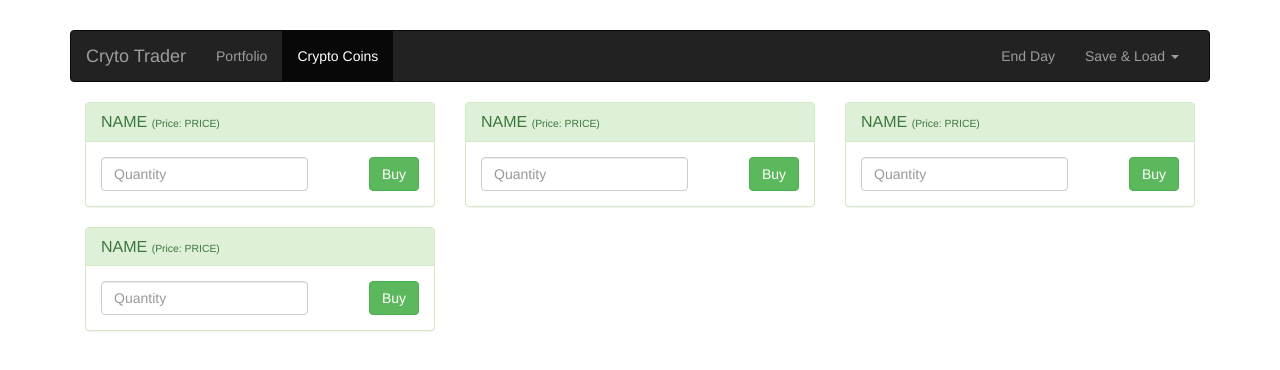
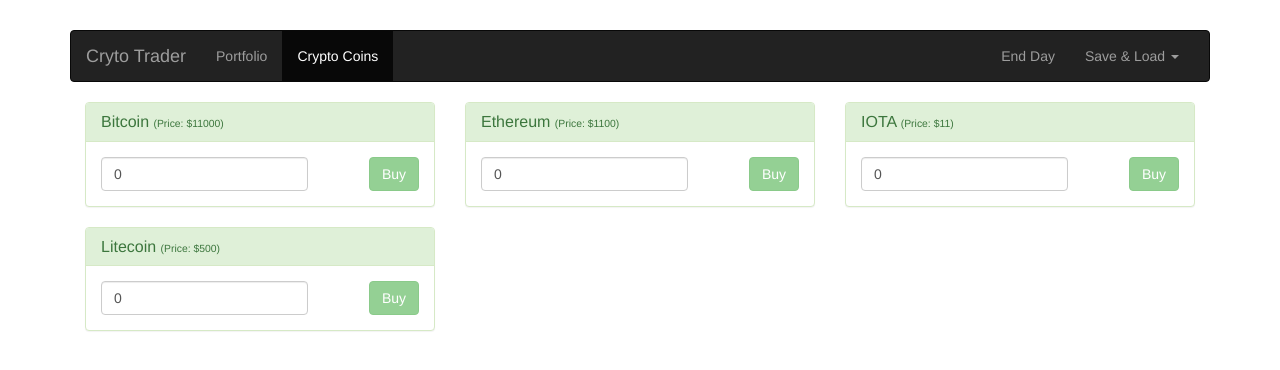
Before and after one commit to npkumar/crypto-trader, a Vue app: page /cryptocoins in a window 1280 px wide. Shown: the top 370 px of the page. Built offline with nearby package versions, Linux system fonts and the light colour scheme.

Commit message:
Add buy button for CryptoCoin component

```diff
--- a/src/components/cryptocoins/CryptoCoin.vue
+++ b/src/components/cryptocoins/CryptoCoin.vue
@@ -3,18 +3,48 @@
     <div class="panel panel-success">
       <div class="panel-heading">
         <h3 class="panel-title">
-          NAME
-          <small>(Price: PRICE)</small>
+          {{ coin.name }}
+          <small>(Price: ${{ coin.price }})</small>
         </h3>
       </div>
       <div class="panel-body">
         <div class="pull-left">
-          <input type="number" class="form-control" placeholder="Quantity" />
+          <input
+            type="number"
+            class="form-control"
+            placeholder="Quantity"
+            v-model="quantity"/>
         </div>
         <div class="pull-right">
-          <button class="btn btn-success">Buy</button>
+          <button
+            class="btn btn-success"
+            @click="buyStock"
+            :disabled="quantity <= 0 || !!Number.isInteger(quantity)"
+            >Buy</button>
         </div>
       </div>
     </div>
   </div>
 </template>
+
+<script>
+export default {
+  props: ['coin'],
+  data () {
+    return {
+      quantity: 0
+    }
+  },
+  methods: {
+    buyStock() {
+      const order = {
+        coinId: this.coin.id,
+        coinPrice: this.coin.price,
+        quantity: this.quantity
+      };
+      console.log(order);
+      this.quantity = 0;
+    }
+  }
+}
+</script>
--- a/src/components/cryptocoins/CryptoCoins.vue
+++ b/src/components/cryptocoins/CryptoCoins.vue
@@ -1,7 +1,9 @@
 <template>
   <div>
-    <crypto-coin v-for="coin in cryptoCoins">
-
+    <crypto-coin
+      v-for="(coin, i) in cryptoCoins"
+      :coin="coin"
+      :key="i">
     </crypto-coin>
   </div>
 </template>
```
